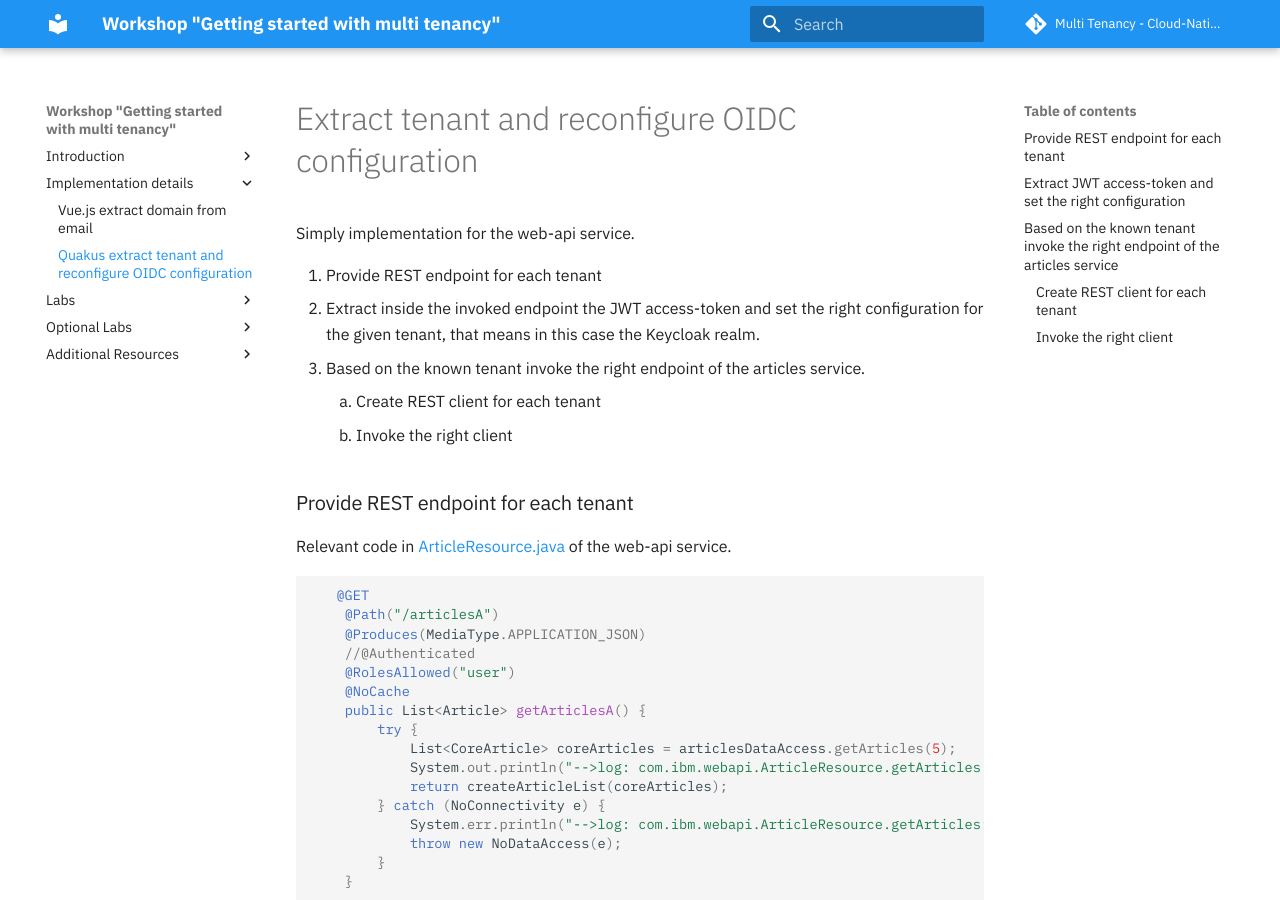
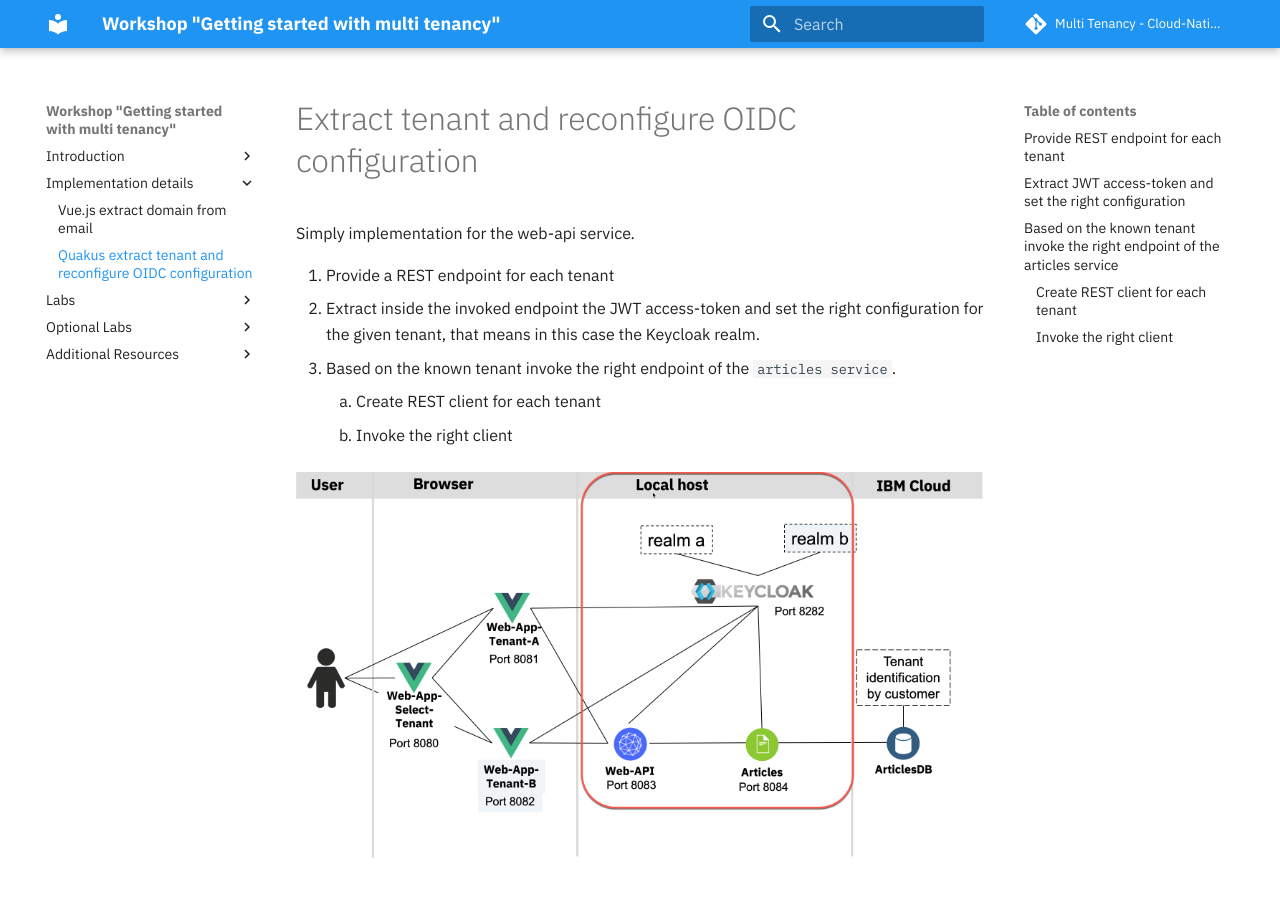
Before and after one commit to thomassuedbroecker/ce-cns-multi-tenant, an MkDocs documentation site: the page built from documentation/details-quarkus-extract-tenant.md, in a window 1280 px wide and 900 px high. Built offline with MkDocs 1.6.1 and Material for MkDocs 9.7.7, drawn with Linux system fonts in a browser that asks for light colours; comment, search, counter and statistics services are not loaded.

Commit message:
update documentation

```diff
--- a/documentation/details-quarkus-extract-tenant.md
+++ b/documentation/details-quarkus-extract-tenant.md
@@ -2,11 +2,13 @@
 
 Simply implementation for the web-api service.
 
-1. Provide  REST endpoint for each tenant
+1. Provide a REST endpoint for each tenant
 2. Extract inside the invoked endpoint the JWT access-token and set the right configuration for the given tenant, that means in this case the Keycloak realm.
-3. Based on the known tenant invoke the right endpoint of the articles service.
+3. Based on the known tenant invoke the right endpoint of the `articles service`.
     1. Create REST client for each tenant
     2. Invoke the right client
+
+![](images/very-basic-extract-tenant-quarkus.png)
 
 
 ### Provide  REST endpoint for each tenant
```
Also changed, not shown: documentation/details-email-domain.md (+1 -2 lines), documentation/images/very-basic-extract-tenant-quarkus.png (added).
